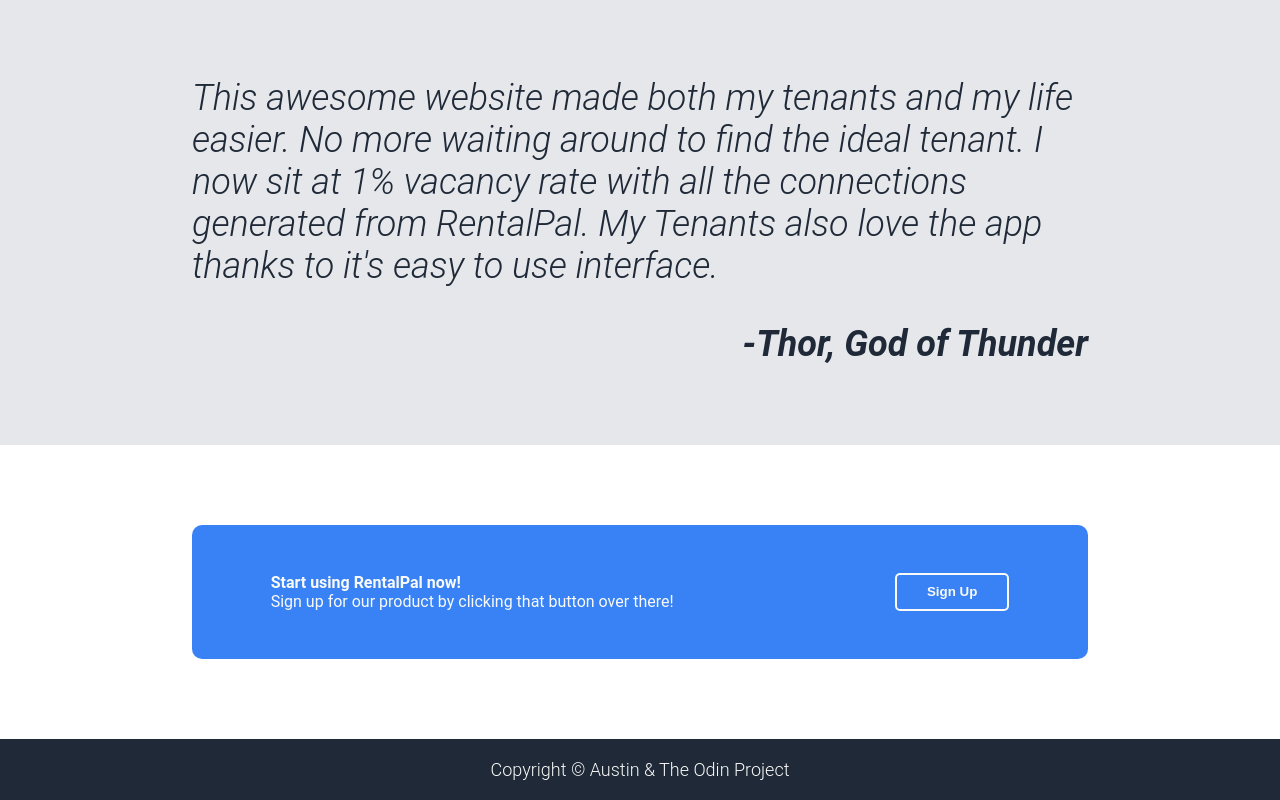
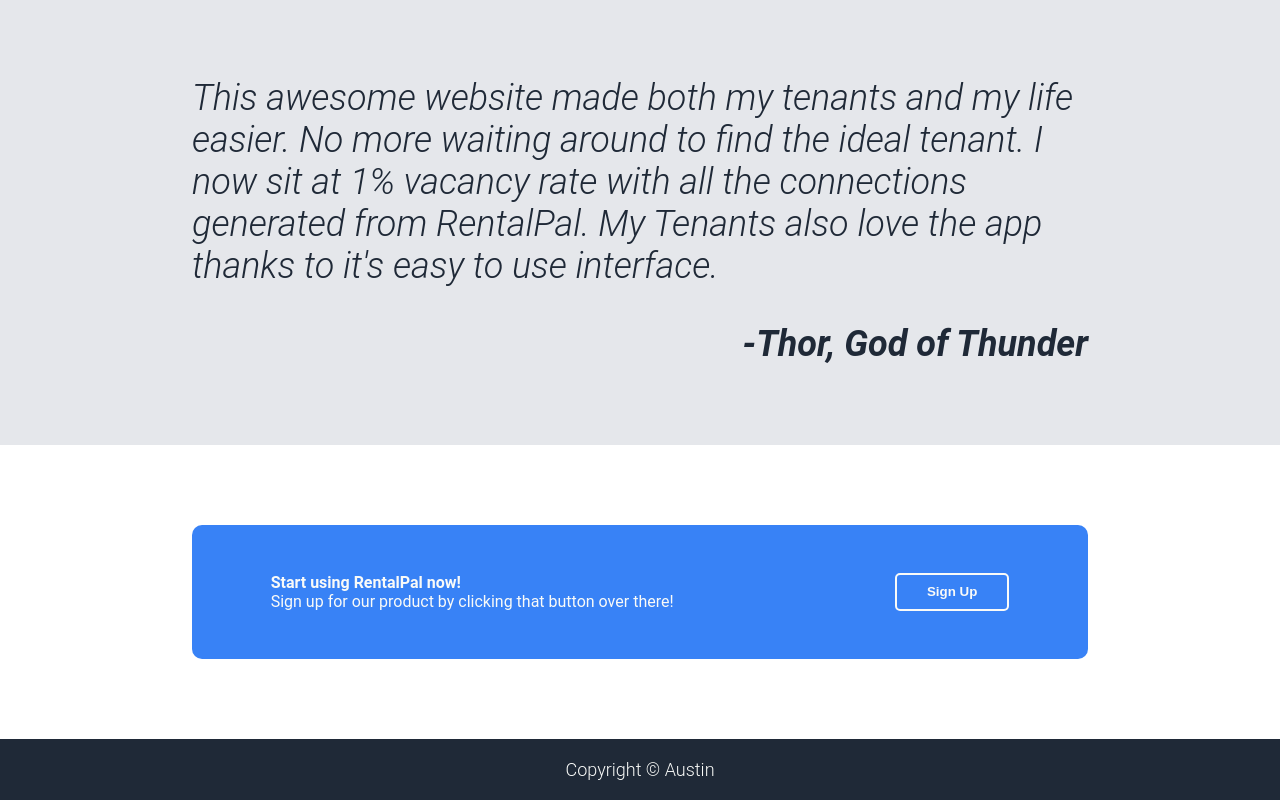
Before and after one commit to The0z/landing-page, a plain HTML site: page index.html in a window 1280 px wide. Shown: the part 1181-1981 px from the top of the page. Drawn offline with Linux system fonts and the light colour scheme.

Commit message:
Correct copyright

```diff
--- a/index.html
+++ b/index.html
@@ -68,7 +68,7 @@
         <button id="action-btn" class="sign-up-btn">Sign Up</button>
     </div>
     <div id="footer">
-        Copyright &copy Austin &#38 The Odin Project
+        Copyright &copy Austin
     </div>
 </body>
 </html>
```
